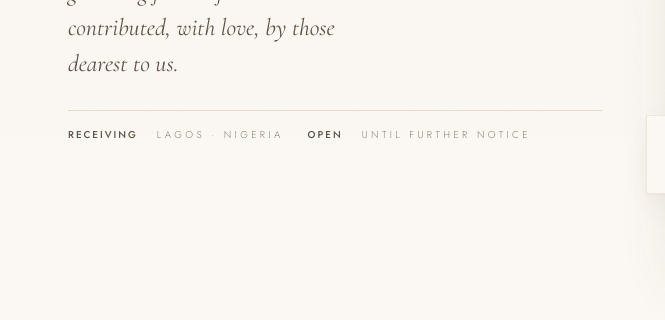
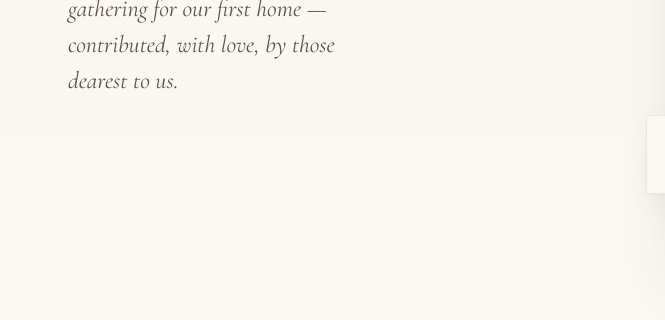
Before and after one commit to xarhyel/janada-daniel-wedding-registry, a website: page public/index.html in a window 1280 px wide. Shown: the part 665-985 px from the top of the page, 0-665 px from the left. Drawn offline with nearby package versions, Linux system fonts and the light colour scheme; no server answers; a web font is replaced by a local one.

Commit message:
tweak: remove hero meta line (Receiving/Open)
Co-Authored-By: Claude Fable 5 <noreply@anthropic.com>

```diff
--- a/public/index.html
+++ b/public/index.html
@@ -186,10 +186,6 @@ body::after{content:'';position:fixed;inset:0;pointer-events:none;z-index:0;opac
         <span class="row"><span class="amp">&</span> Eyen</span>
       </h1>
       <p class="hero-sub">A small collection of pieces we are gathering for our first home &mdash; contributed, with love, by those dearest to us.</p>
-      <div class="hero-meta">
-        <span><b>Receiving</b> &nbsp; Lagos · Nigeria</span>
-        <span><b>Open</b> &nbsp; Until further notice</span>
-      </div>
     </div>
     <div class="hero-right">
       <div class="hero-frame">
```
